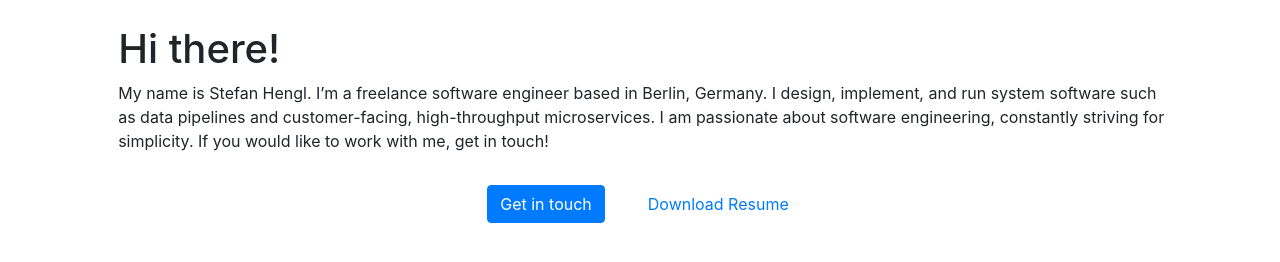
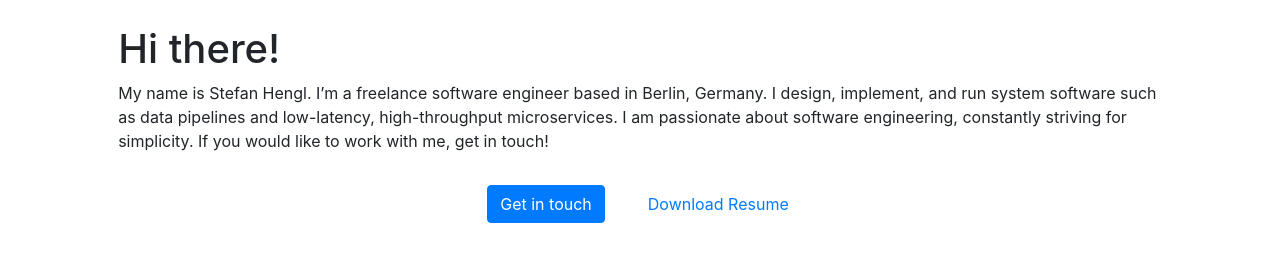
Before and after one commit to stefanhengl/stefanhengl.github.io, a Jekyll site: the page built from src/index.md, in a window 1280 px wide. Shown: the part 574-836 px from the top of the page. Built offline with Jekyll 4.4.1, drawn with Linux system fonts in a browser that asks for light colours; nearby versions of some CDN libraries.

Commit message:
update copy

```diff
--- a/index.html
+++ b/index.html
@@ -42,7 +42,7 @@
         <h1 id="hi-there">Hi there!</h1>
 <p>My name is Stefan Hengl. I’m a freelance software
 engineer based in Berlin, Germany. I design, implement, and run system software
-such as data pipelines and customer-facing, high-throughput microservices.
+such as data pipelines and low-latency, high-throughput microservices.
 I am passionate about software engineering, constantly striving for simplicity.
 If you would like to work with me, get in touch!</p>
 
--- a/src/index.md
+++ b/src/index.md
@@ -5,6 +5,6 @@ layout: default
 # Hi there!
 My name is Stefan Hengl. I'm a freelance software
 engineer based in Berlin, Germany. I design, implement, and run system software
-such as data pipelines and customer-facing, high-throughput microservices.
+such as data pipelines and low-latency, high-throughput microservices.
 I am passionate about software engineering, constantly striving for simplicity.
 If you would like to work with me, get in touch!
```
